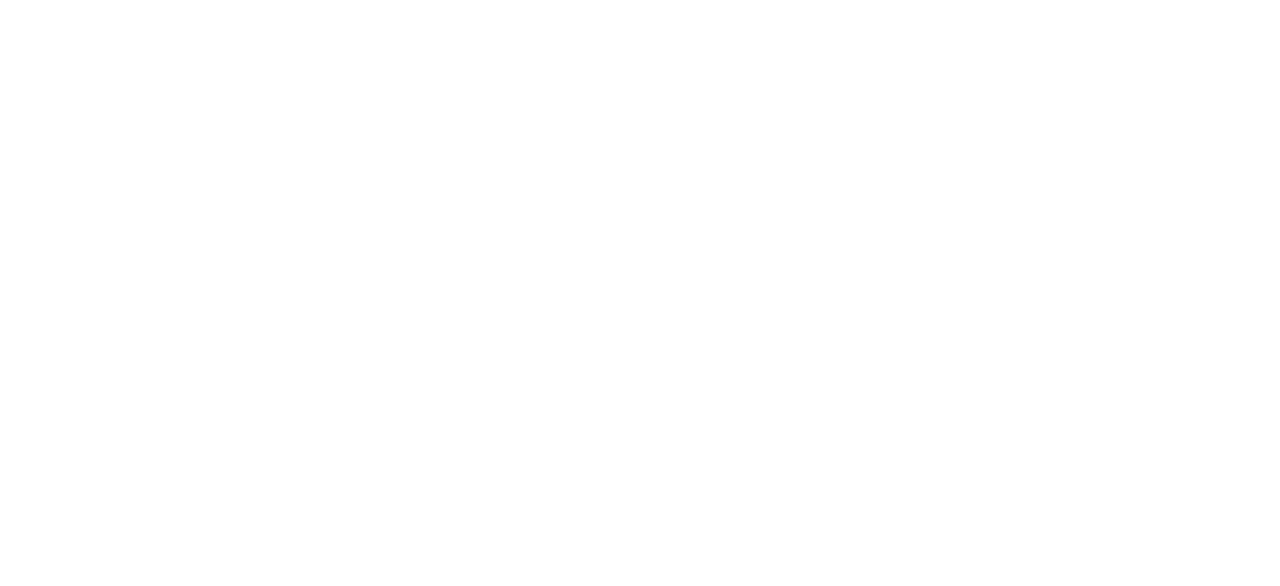
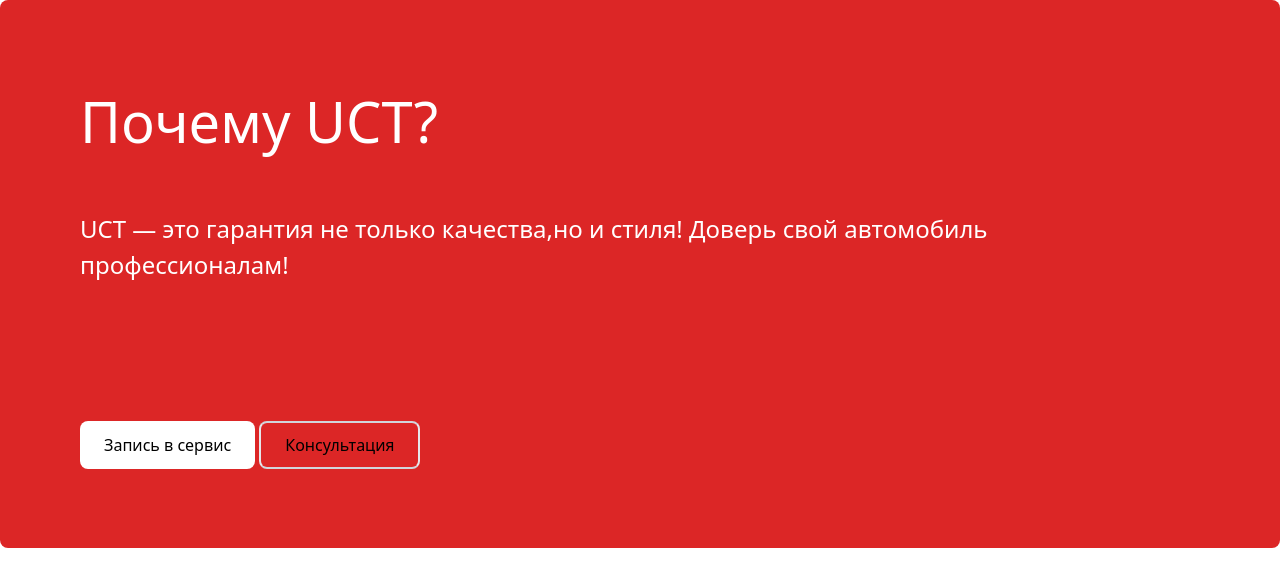
Before and after one commit to incodeuz/car-service, a plain HTML site: page src/index.html in a window 1280 px wide. Drawn offline with nearby package versions, Linux system fonts and the light colour scheme; files that its build step writes are made by us from their sources.

Commit message:
pachemu section

```diff
--- a/src/index.html
+++ b/src/index.html
@@ -11,6 +11,48 @@
   <title>starter</title>
 </head>
 <body>
-    <!-- Starts here -->
+    <!-- ---- ПОЧЕМУ SECTION START ---- -->
+
+    <section id="pochemu">
+
+    <!-- ---- LEFT ---- -->
+
+      <div id="left" class="container bg-red-600 px-[80px] py-[79px] rounded-lg">
+        <h1 class="text-[56px] text-white pb-[48px]">
+          Почему UCT?
+        </h1>
+        <p class="text-[24px] text-white pb-[138px]">
+          UCT — это гарантия не только качества,но и стиля! Доверь свой автомобиль профессионалам!
+        </p>
+        <div>
+          <button class="bg-white rounded-lg px-[24px] py-[12px]">
+            Запись в сервис
+          </button>
+          <button class="bg-red-600 rounded-lg px-[24px] py-[10px] border-2 border-y-gray-300">
+            Консультация
+          </button>
+        </div>
+      </div>
+
+    <!-- ---- LEFT END ---- -->
+
+    <!-- ---- RIGHT ---- -->
+
+      <div id="right" class="">
+
+        <div class="top">
+            <div class="firts"></div>
+            <div class="second"></div>
+        </div>
+
+        <div class="bottom"></div>
+
+      </div>
+
+    <!-- ---- RIGHT END ---- -->
+
+    </section>
+
+    <!-- ---- ПОЧЕМУ SECTION END ---- -->
 </body>
 </html>
```
